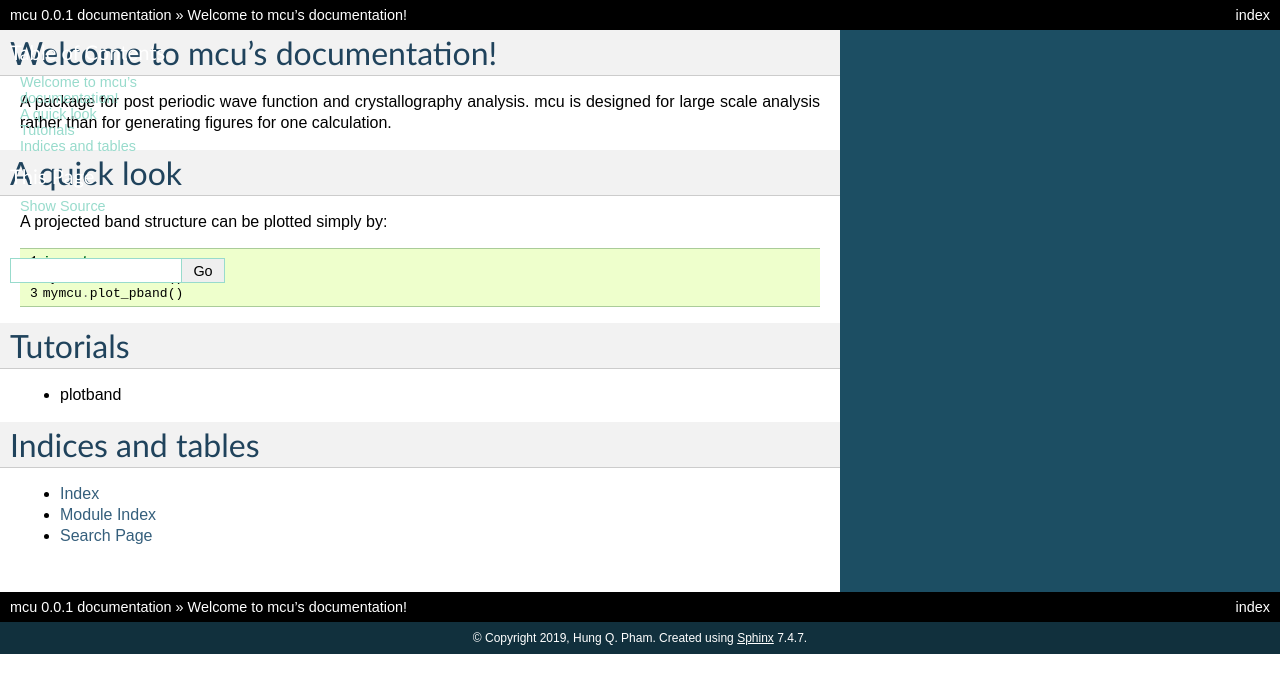
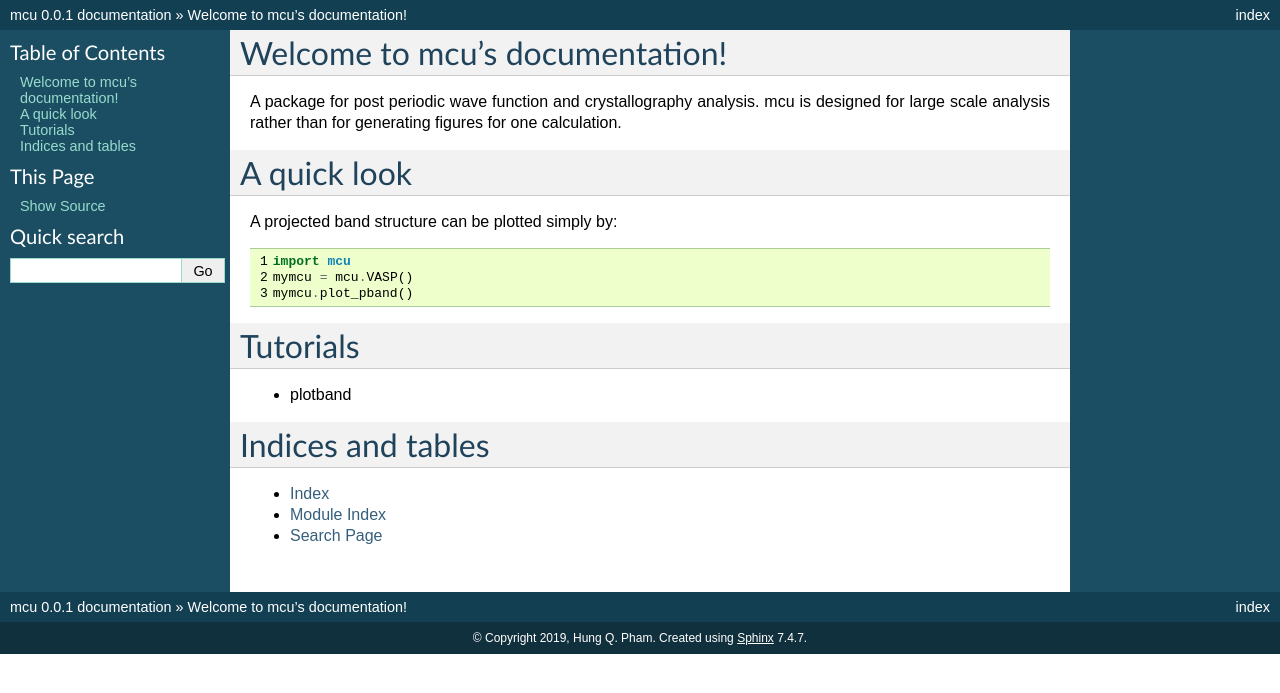
Before and after one commit to hungpham2017/mcu, a Sphinx documentation site: the page built from docs/source/index.rst, in a window 1280 px wide. Shown: the top 693 px of the page. Built offline with Sphinx 7.4.7, drawn with Linux system fonts in a browser that asks for light colours.

Commit message:
Second docs commit

```diff
--- a/docs/source/conf.py
+++ b/docs/source/conf.py
@@ -77,10 +77,10 @@ pygments_style = None
 # a list of builtin themes.
 #
 html_theme = "classic"
-html_theme_options = {
-    "rightsidebar": "true",
-    "relbarbgcolor": "black"
-}
+# html_theme_options = {
+#    "rightsidebar": "true",
+#    "relbarbgcolor": "black"
+#}
 
 # Theme options are theme-specific and customize the look and feel of a theme
 # further.  For a list of options available for each theme, see the
```
Also changed, not shown: 3 other files.
